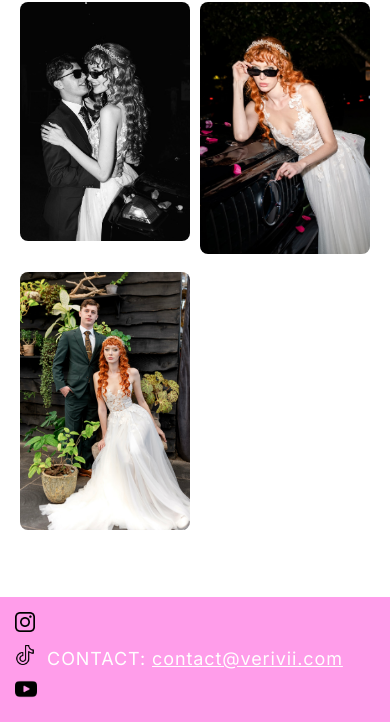
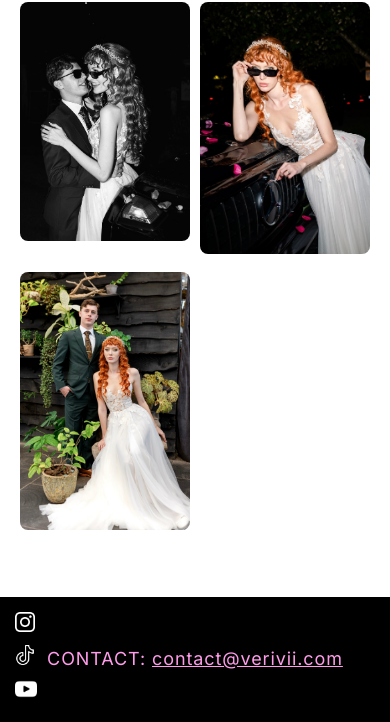
Before and after one commit to jfourson/vanessavii, a website built with Vite: page index.html in a window 390 px wide. Shown: the part 8944-9666 px from the top of the page. Built offline with nearby package versions, Linux system fonts and the light colour scheme.

Commit message:
changing mobile footer

```diff
--- a/index.html
+++ b/index.html
@@ -234,13 +234,13 @@
   <div class="container contact-footer">
     <div class="icon-footers">
       <a href="https://www.instagram.com/verivanessa/" target="_blank">
-        <img src="../images/Socials/instagram-footer.png" width="20" height="20">
+        <img src="../images/Socials/instagram-footer-white.png" width="20" height="20">
       </a>
       <a href="https://www.tiktok.com/@verivanessa" target="_blank">
-        <img src="../images/Socials/tiktok-footer.png" width="20" height="20">
+        <img src="../images/Socials/tiktok-footer-white.png" width="20" height="20">
       </a>
       <a href="https://www.youtube.com/@VeriVanessa" target="_blank">
-        <img src="../images/Socials/youtube-footer.png" width="22" height="22">
+        <img src="../images/Socials/youtube-footer-white.png" width="22" height="22">
       </a>
     </div>
 
--- a/src/style.css
+++ b/src/style.css
@@ -387,18 +387,19 @@ body {
 /* Contact Section */
 .contact-section {
   padding: 48px 0;
-  background-color: #ff9dea;
-  color: white;
+  background-color: #000000;
+  color: #ff9dea; /* pink text */
 }
 
 .contact-text {
   text-align: center;
   font-size: 18px;
   letter-spacing: 0.05em;
+  color: #ff9dea; /* match footer pink */
 }
 
 .contact-link {
-  color: white;
+  color: #ff9dea;
   text-decoration: underline;
   transition: text-decoration 0.3s ease;
 }
@@ -640,11 +641,15 @@ html {
    SHOWS SECTION — CLEAN REWRITE
    ============================ */
 
-.shows-section {
-  background-color: #000;
-  color: #fff;
-  padding: 80px 0 60px 0;
-}
+ .shows-section {
+   background-color: #000;
+   color: #fff;
+   padding: 80px 0 60px 0;
+ }
+ .shows-section--light {
+   background-color: #ffffff;
+   color: #000000;
+ }
 
 .shows-title {
   font-size: clamp(2.2rem, 5.5vw, 3.2rem);
```
Also changed, not shown: images/Socials/instagram-footer-white.png (added), images/Socials/tiktok-footer-white.png (added), images/Socials/youtube-footer-white.png (added).
